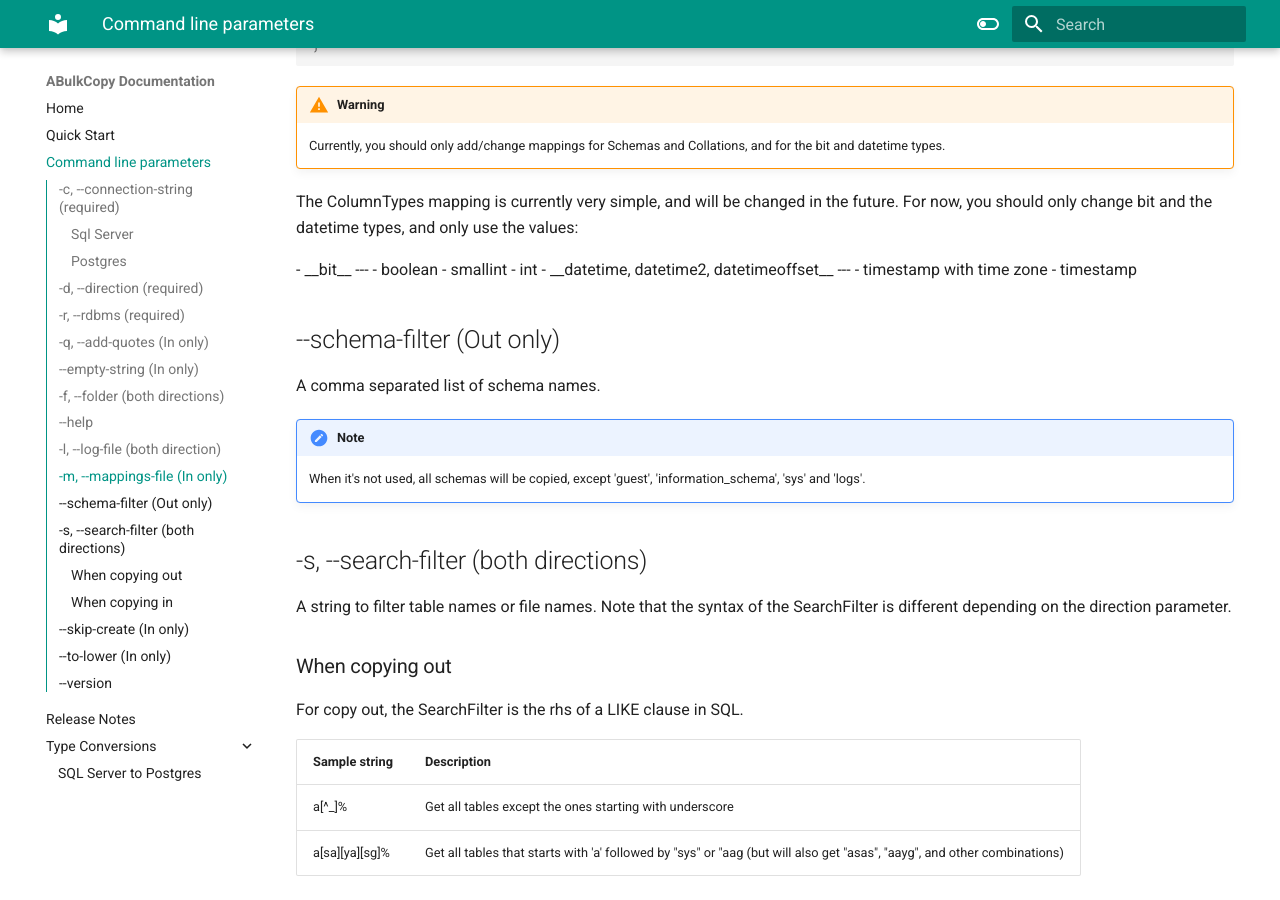
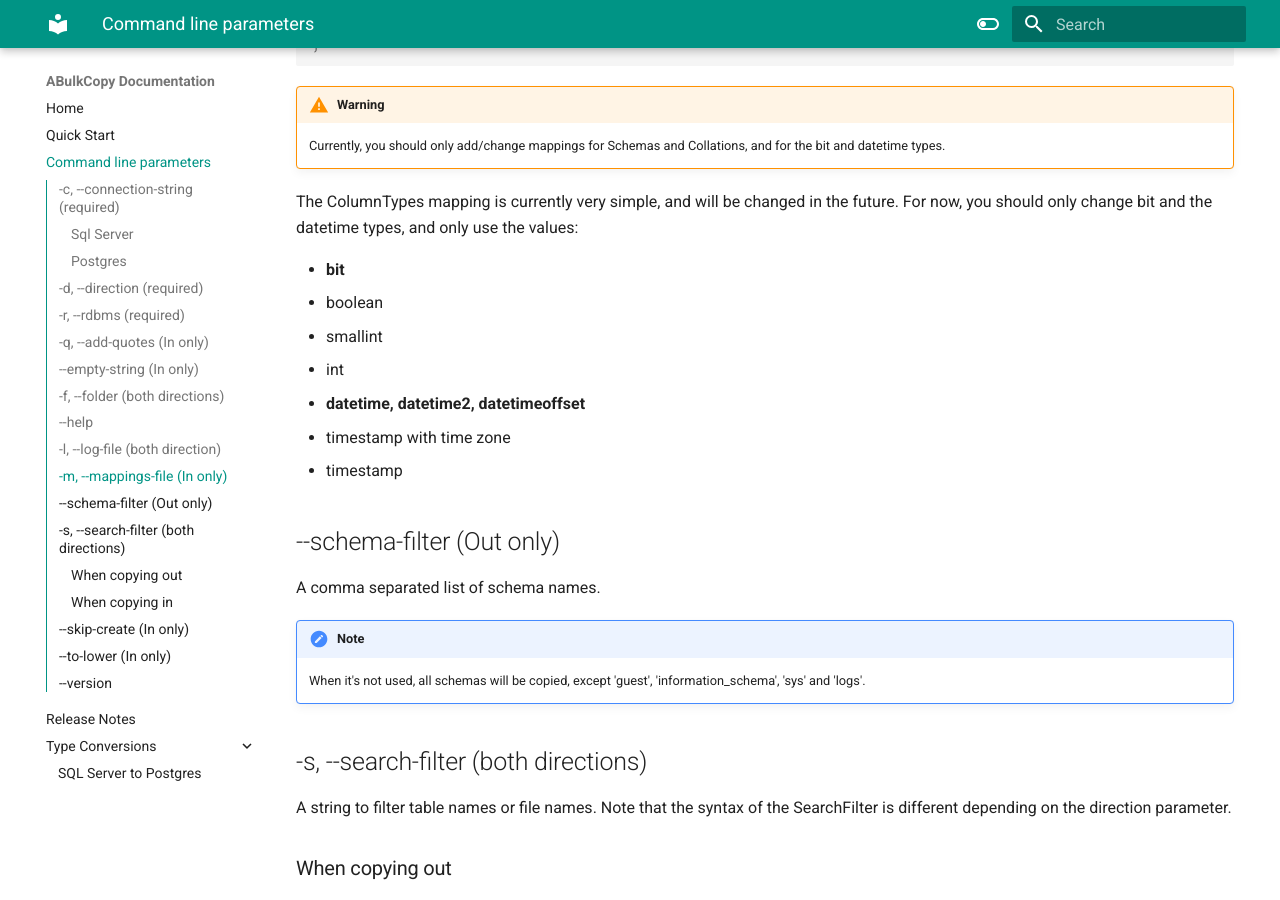
Before and after one commit to ArveH/ABulkCopy.Docs, an MkDocs documentation site: the page built from docs/command_line_parameters.md, in a window 1280 px wide and 900 px high, scrolled down 3149 px. Built offline with MkDocs 1.6.1 and Material for MkDocs 9.7.7, drawn with Linux system fonts in a browser that asks for light colours.

Commit message:
Fixed legal values for type conversion

```diff
--- a/docs/command_line_parameters.md
+++ b/docs/command_line_parameters.md
@@ -121,24 +121,13 @@ The path and file name of a json file containing key-value pairs for mapping sch
 
 The ColumnTypes mapping is currently very simple, and will be changed in the future. For now, you should only change bit and the datetime types, and only use the values:
 
-<div class="grid cards" markdown>
-
 - __bit__
-
-    ---
-
-    - boolean
-    - smallint
-    - int
-
--   __datetime, datetime2, datetimeoffset__
-
-    ---
-
-    - timestamp with time zone
-    - timestamp
-
-</div>
+  - boolean
+  - smallint
+  - int
+- __datetime, datetime2, datetimeoffset__
+  - timestamp with time zone
+  - timestamp
 
 ## --schema-filter (Out only)
 
```
